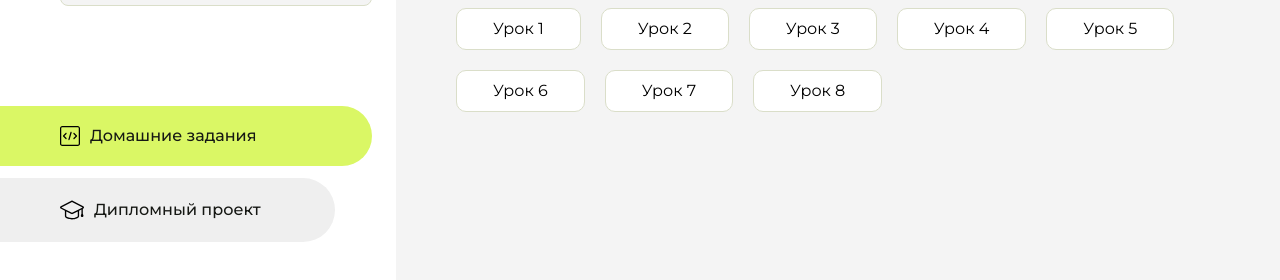
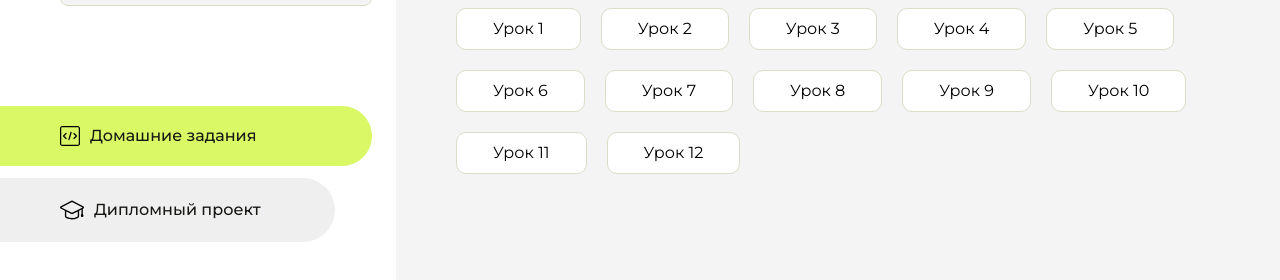
Before and after one commit to Swag-o-dau/homework, a plain HTML site: page index.html in a window 1280 px wide. Shown: the part 230-510 px from the top of the page. Drawn offline with Linux system fonts and the light colour scheme.

Commit message:
Update index.html

```diff
--- a/index.html
+++ b/index.html
@@ -116,6 +116,18 @@
                     <li class="content__list-item">
                         <a href="homework8/index.html">Урок 8</a>
                     </li>
+                    <li class="content__list-item">
+                        <a href="homework-position/index.html">Урок 9</a>
+                    </li>
+                    <li class="content__list-item">
+                        <a href="homework-transform/index.html">Урок 10</a>
+                    </li>
+                    <li class="content__list-item">
+                        <a href="homework-before-after/index.html">Урок 11</a>
+                    </li>
+                    <li class="content__list-item">
+                        <a href="homework-transition/index.html">Урок 12</a>
+                    </li>
                 </ul>
             </div>
             <div class="content__block hidden" id="diplomBlock">
```
